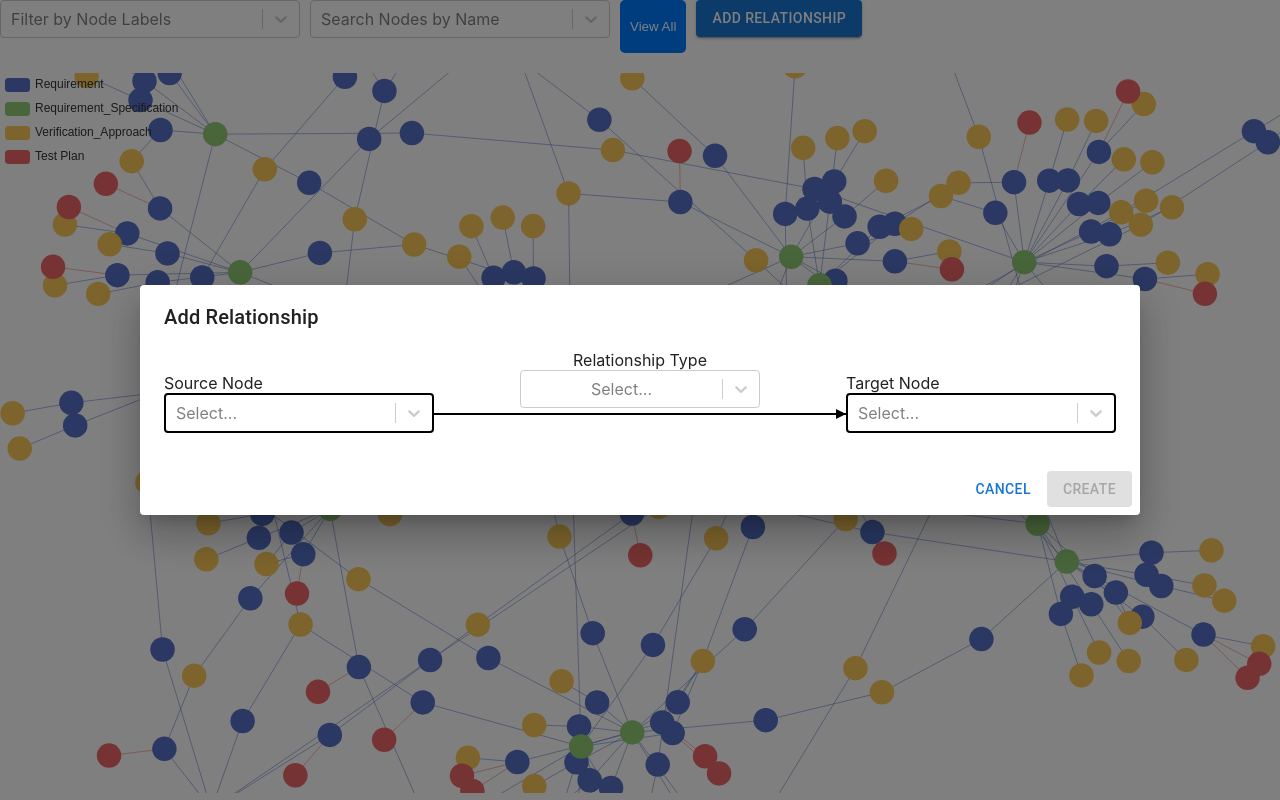
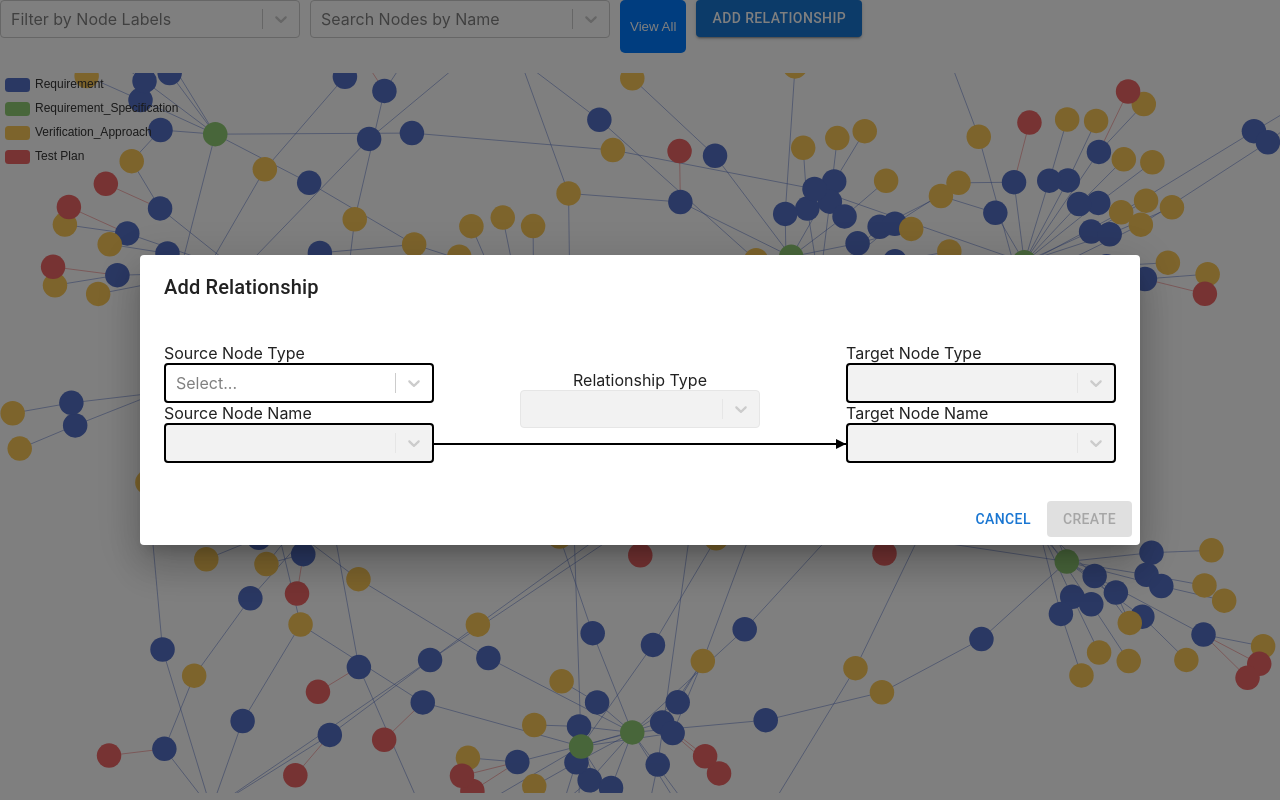
Before and after one commit to mcamack/quill, a React (Create React App) app: page / in a window 1280 px wide. Both pictures are taken after typing "Sample", "Sample" into the empty fields and a click on the button "ADD RELATIONSHIP". Built offline with nearby package versions, Linux system fonts and the light colour scheme; what react-quill-new would draw is missing.

Commit message:
box mostly done

```diff
--- a/package.json
+++ b/package.json
@@ -8,6 +8,7 @@
     "@mui/icons-material": "^6.1.2",
     "@mui/material": "^6.1.2",
     "@mui/x-data-grid": "^7.22.2",
+    "@szhsin/react-menu": "^4.2.3",
     "@testing-library/jest-dom": "^5.17.0",
     "@testing-library/react": "^13.4.0",
     "@testing-library/user-event": "^13.5.0",
--- a/src/AddRelationshipBox.js
+++ b/src/AddRelationshipBox.js
@@ -5,22 +5,26 @@ import axios from 'axios';
 
 const AddRelationshipBox = () => {
     const [dialogOpen, setDialogOpen] = useState(false);
-    const [sourceNode, setSourceNode] = useState(null);
-    const [targetNode, setTargetNode] = useState(null);
+    const [sourceNodeType, setSourceNodeType] = useState(null);
+    const [sourceNodeName, setSourceNodeName] = useState(null);
+    const [targetNodeType, setTargetNodeType] = useState(null);
+    const [targetNodeName, setTargetNodeName] = useState(null);
     const [relationshipType, setRelationshipType] = useState(null);
     const [isButtonDisabled, setIsButtonDisabled] = useState(true);
 
     const handleOpenDialog = () => setDialogOpen(true);
     const handleCloseDialog = () => {
         setDialogOpen(false);
-        setSourceNode(null);
-        setTargetNode(null);
+        setSourceNodeType(null);
+        setSourceNodeName(null);
+        setTargetNodeType(null);
+        setTargetNodeName(null);
         setRelationshipType(null);
         setIsButtonDisabled(true);
     };
 
     const handleSelectChange = () => {
-        if (sourceNode && targetNode && relationshipType) {
+        if (sourceNodeType && sourceNodeName && targetNodeType && targetNodeName && relationshipType) {
             setIsButtonDisabled(false);
         } else {
             setIsButtonDisabled(true);
@@ -29,10 +33,10 @@ const AddRelationshipBox = () => {
 
     const handleCreateRelationship = async () => {
         const payload = {
-            source_node_label: sourceNode.label,
-            source_node_name: sourceNode.name,
-            target_node_label: targetNode.label,
-            target_node_name: targetNode.name,
+            source_node_label: sourceNodeType.value,
+            source_node_name: sourceNodeName.value,
+            target_node_label: targetNodeType.value,
+            target_node_name: targetNodeName.value,
             relationship_type: relationshipType.value,
             properties: {}, // Add properties as needed
         };
@@ -46,10 +50,58 @@ const AddRelationshipBox = () => {
         }
     };
 
-    const nodeOptions = [
-        { label: 'Node A', name: 'NodeA', value: 'NodeA' },
-        { label: 'Node B', name: 'NodeB', value: 'NodeB' },
-        // Add more node options as needed
+    const sourceNodeOptions = [
+        {
+            label: 'Requirement_Specification', value: 'Requirement_Specification',
+            options2: [
+                { label: 'Spec A1', value: 'Spec A1' },
+                { label: 'Spec A2', value: 'Spec A2' },
+                { label: 'Spec A3', value: 'Spec A3' },
+                { label: 'Spec A4', value: 'Spec A4' },
+                { label: 'Spec A5', value: 'Spec A5' },
+            ],
+        },
+        {
+            label: 'Test_Plan', value: 'Test_Plan',
+            options2: [
+                { label: 'Test Plan B1', value: 'Test Plan B1' },
+                { label: 'Test Plan B2', value: 'Test Plan B2' },
+            ],
+        },
+        {
+            label: 'Activity_Diagram', value: 'Activity_Diagram',
+            options2: [
+                { label: 'Diagram ABC', value: 'Diagram ABC' },
+                { label: 'Diagram ABCD', value: 'Diagram ABCD' },
+            ],
+        },
+    ];
+
+    const targetNodeOptions = [
+        {
+            label: 'Requirement_Specification', value: 'Requirement_Specification',
+            options2: [
+                { label: 'Spec A1', value: 'Spec A1' },
+                { label: 'Spec A2', value: 'Spec A2' },
+                { label: 'Spec A3', value: 'Spec A3' },
+                { label: 'Spec A4', value: 'Spec A4' },
+                { label: 'Spec A5', value: 'Spec A5' },
+            ],
+        },
+        {
+            label: 'Test_Plan', value: 'Test_Plan',
+            options2: [
+                { label: 'Test Plan B1', value: 'Test Plan B1' },
+                { label: 'Test Plan B2', value: 'Test Plan B2' },
+            ],
+        },
+        {
+            label: 'Activity_Diagram', value: 'Activity_Diagram',
+            options2: [
+                { label: 'Diagram ABC', value: 'Diagram ABC' },
+                { label: 'Diagram ABCD', value: 'Diagram ABCD' },
+            ],
+        },
     ];
 
     const relationshipOptions = [
@@ -80,10 +132,6 @@ const AddRelationshipBox = () => {
             maxHeight: '600px',
             overflowY: 'auto',
         }),
-        // control: (provided) => ({
-        //     ...provided,
-        //     border: '2px solid black',
-        // }),
         menuPortal: (provided) => ({
             ...provided,
             zIndex: 9999, // Ensure the menu appears above other elements
@@ -99,50 +147,91 @@ const AddRelationshipBox = () => {
             <Dialog open={dialogOpen} onClose={handleCloseDialog} maxWidth={false}>
                 <div style={{
                     width: '1000px',
-                    // height: '800px'
                 }}>
                     <DialogTitle>Add Relationship</DialogTitle>
                     <DialogContent>
                         <div style={{ display: 'flex', alignItems: 'center', justifyContent: 'space-between', width: '100%' }}>
+                            <span>
                                 <div style={{ width: '270px', position: 'relative', top: '24px' }}>
-                                <label>Source Node</label>
+                                    <label>Source Node Type</label>
                                     <Select
-                                    options={nodeOptions}
-                                    value={sourceNode}
+                                        options={sourceNodeOptions}
+                                        value={sourceNodeType}
                                         onChange={(selected) => {
-                                        setSourceNode(selected);
+                                            setSourceNodeType(selected);
+                                            setSourceNodeName(null);
                                             handleSelectChange();
                                         }}
                                         styles={customNodeSelectStyles}
                                         menuPortalTarget={document.body}
                                     />
                                 </div>
-                            <div style={{ width: '240px', textAlign: 'center' }}>
+                                <div style={{ width: '270px', position: 'relative', top: '24px' }}>
+                                    <label>Source Node Name</label>
+                                    <Select
+                                        options={sourceNodeType ? sourceNodeType.options2 : []}
+                                        value={sourceNodeName}
+                                        onChange={(selected) => {
+                                            setSourceNodeName(selected);
+                                            handleSelectChange();
+                                        }}
+                                        styles={customNodeSelectStyles}
+                                        isDisabled={!sourceNodeType}
+                                        menuPortalTarget={document.body}
+                                        placeholder=""
+                                    />
+                                </div>
+                            </span>
+                            <div style={{ width: '240px', textAlign: 'center', position: 'relative', top: '20px' }}>
                                 <label>Relationship Type</label>
                                 <Select
                                     options={relationshipOptions}
                                     value={relationshipType}
                                     onChange={(selected) => {
+                                        if (sourceNodeType && sourceNodeName && targetNodeType && targetNodeName) {
                                             setRelationshipType(selected);
                                             handleSelectChange();
+                                        }
                                     }}
                                     styles={customRelationshipSelectStyles}
+                                    isDisabled={!sourceNodeType || !sourceNodeName || !targetNodeType || !targetNodeName}
                                     menuPortalTarget={document.body}
+                                    placeholder=""
+                                />
+                            </div>
+                            <span>
+                                <div style={{ width: '270px', position: 'relative', top: '24px' }}>
+                                    <label>Target Node Type</label>
+                                    <Select
+                                        options={targetNodeOptions}
+                                        value={targetNodeType}
+                                        onChange={(selected) => {
+                                            setTargetNodeType(selected);
+                                            setTargetNodeName(null);
+                                            handleSelectChange();
+                                        }}
+                                        styles={customNodeSelectStyles}
+                                        isDisabled={!sourceNodeType}
+                                        menuPortalTarget={document.body}
+                                        placeholder=""
                                     />
                                 </div>
                                 <div style={{ width: '270px', position: 'relative', top: '24px' }}>
-                                <label>Target Node</label>
+                                    <label>Target Node Name</label>
                                     <Select
-                                    options={nodeOptions}
-                                    value={targetNode}
+                                        options={targetNodeType ? targetNodeType.options2 : []}
+                                        value={targetNodeName}
                                         onChange={(selected) => {
-                                        setTargetNode(selected);
+                                            setTargetNodeName(selected);
                                             handleSelectChange();
                                         }}
                                         styles={customNodeSelectStyles}
+                                        isDisabled={!targetNodeType}
                                         menuPortalTarget={document.body}
+                                        placeholder=""
                                     />
                                 </div>
+                            </span>
                         </div>
                         <div style={{ marginTop: '2rem', top: '-28px', position: 'relative', width: '412px', height: '2px', backgroundColor: 'black', marginLeft: 'auto', marginRight: 'auto' }}>
                             <div style={{
```
Also changed, not shown: 1 other file (tests, documents, lock files or other folders). Lines whose indentation alone changed are shown as unchanged.
